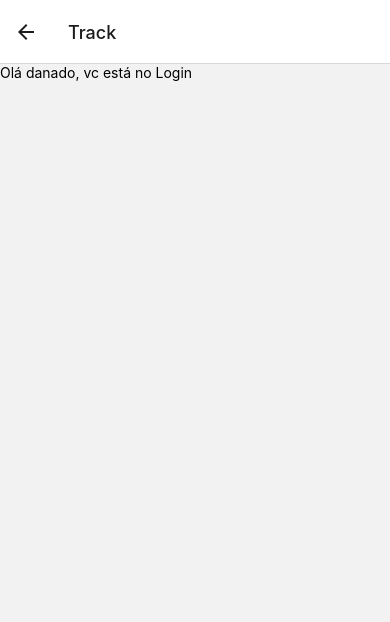
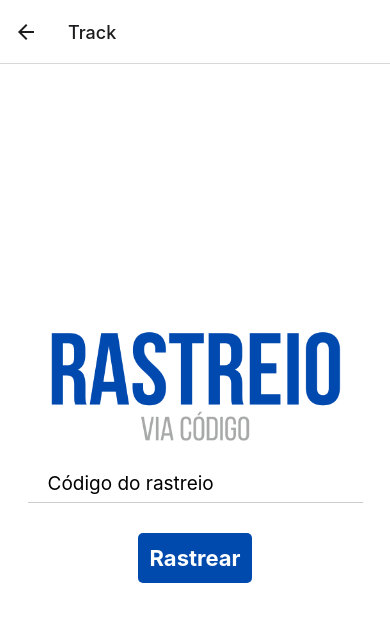
Before and after one commit to IN0C3NC10/FakeLogistic, a React Native app: screen /Track in a window 390 px wide. Shown: the top 622 px of the page. Built offline with nearby package versions, Linux system fonts and the light colour scheme.

Commit message:
Track page added

```diff
--- a/assets/css/Style.js
+++ b/assets/css/Style.js
@@ -98,6 +98,14 @@ const css = StyleSheet.create({
     qrForm:{
         width:'100%',
     },
+    // ..track page
+    trackInp:{
+        marginTop:20,
+        marginBottom:30,
+        borderColor:'#ccc',
+        borderBottomWidth:1,
+        paddingHorizontal:20,
+    },
 });
 
 export { css };
--- a/views/Track.js
+++ b/views/Track.js
@@ -1,10 +1,38 @@
 import React from 'react';
-import { View,Text } from 'react-native';
+import { View, Text, TextInput, TouchableOpacity, Image } from 'react-native';
+import { useState, useEffect } from 'react';
+import { css } from '../assets/css/Style'
+import config from '../config/config.json';
 
-export default function Track(){
-    return(
-        <View>
-            <Text>Olá danado, vc está no Login</Text>
+export default function Track() {
+    const [code, setCode] = useState(null);
+    const [response, setResponse] = useState(null);
+
+    // ..envia os dados para o back-end
+    async function sendForm() {
+        let response = await fetch(`${config.urlRoot}/show-track`, {
+            method: "POST",
+            headers: {
+                Accept: 'application/json',
+                "Content-Type": "application/json"
+            },
+            body: JSON.stringify({
+                code: code,
+            }),
+        });
+        let json = await response.json();
+        setResponse(json);
+    }
+
+    return (
+        <View style={css.container}>
+            <Image source={require('../assets/img/rastreio.png')} style={{ width: 320, height: 120 }} />
+            <TextInput onChangeText={text => setCode(text)} placeholder='Código do rastreio' style={[css.loginInp, css.trackInp]} />
+            <TouchableOpacity style={css.loginBtn} onPress={()=>sendForm()}>
+                <Text style={css.loginBtnTxt}>Rastrear</Text>
+            </TouchableOpacity>
+
+            <Text>{response}</Text>
         </View>
     );
 }
```
Also changed, not shown: Controller.js (+28 -4 lines), assets/img/rastreio.png (added).
